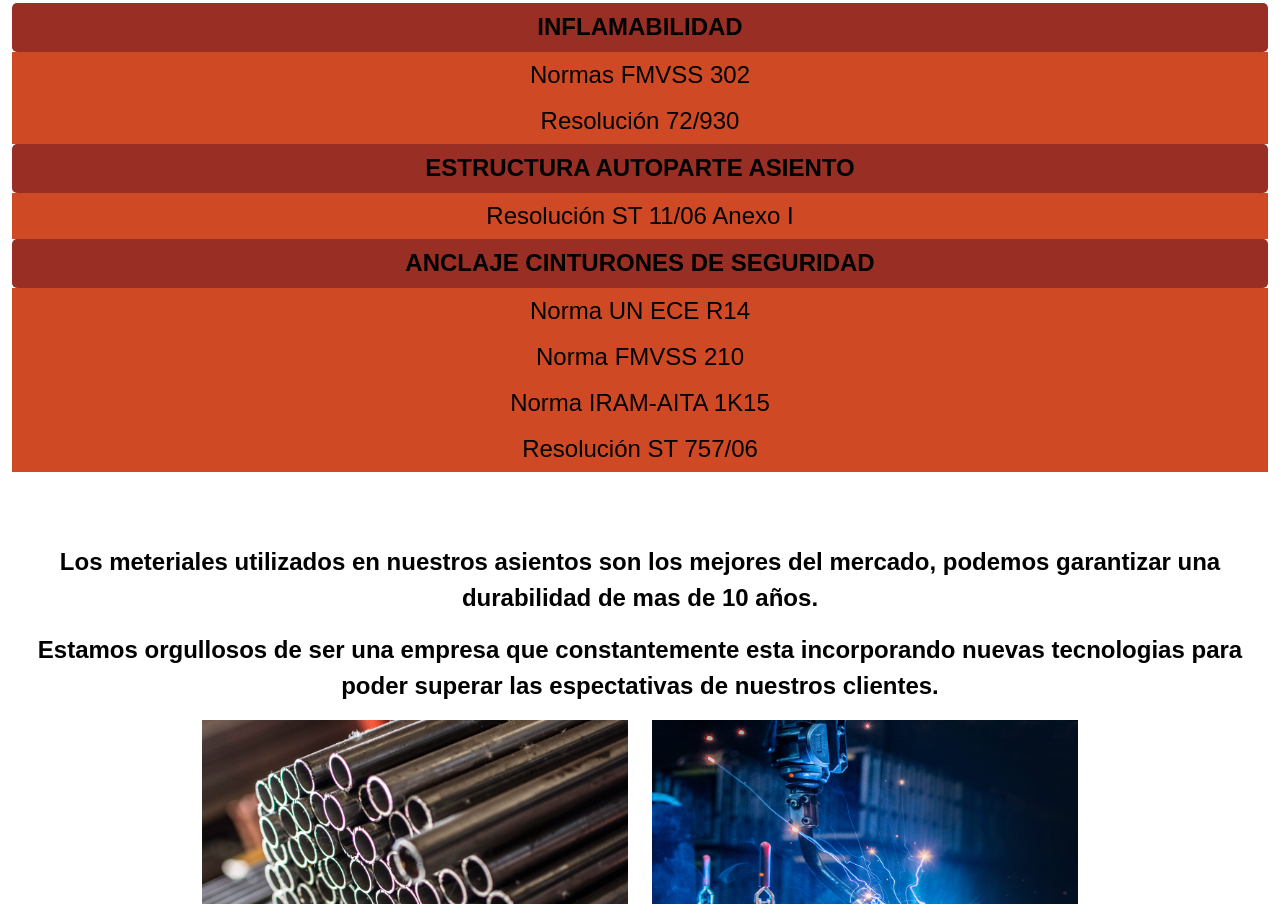
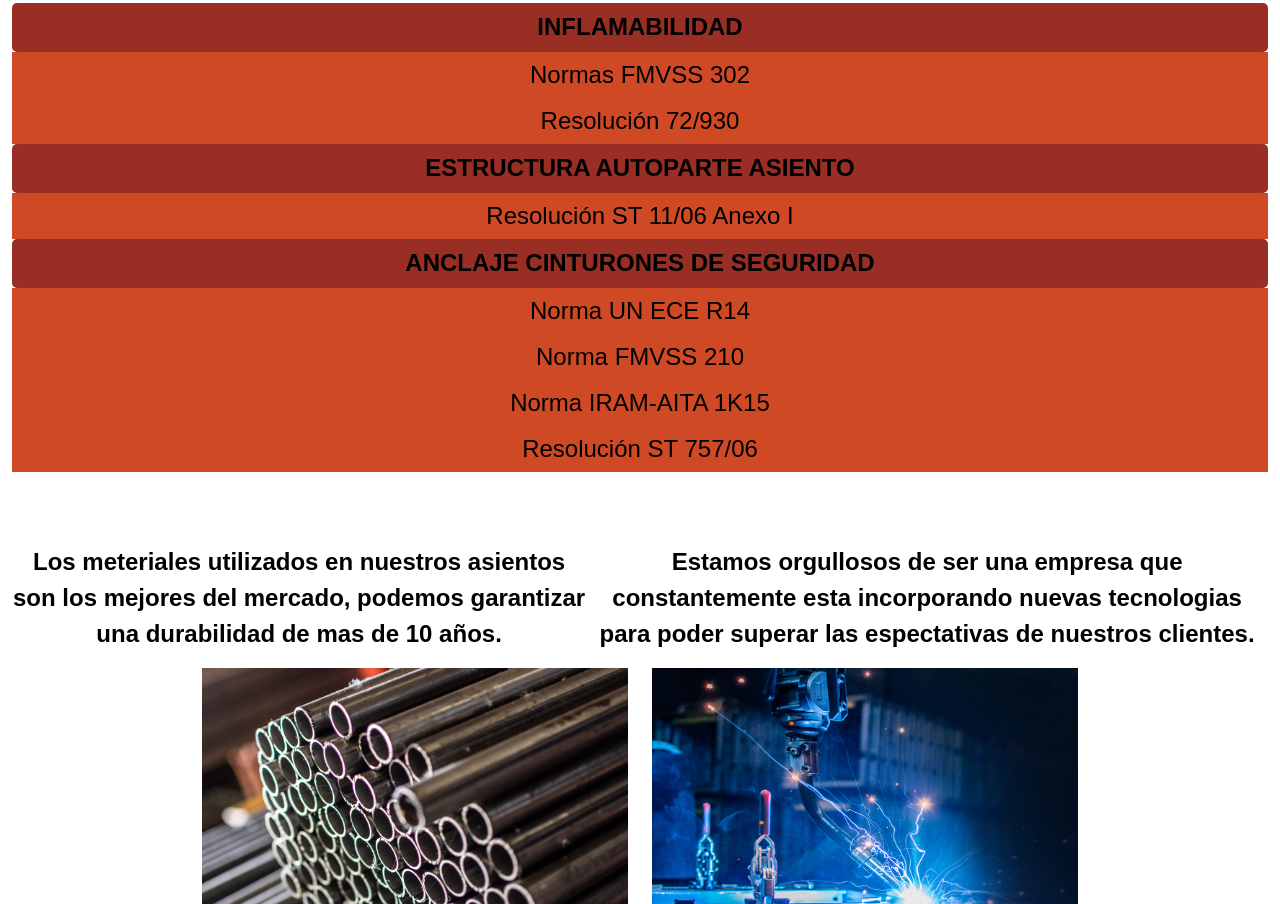
Before and after one commit to AgustinChavez44/PF-Chavez, a website: page pages/Calidad.html in a window 1280 px wide. Shown: the part 319-1223 px from the top of the page. Drawn offline with nearby package versions, Linux system fonts and the light colour scheme; files that its build step writes are made by us from their sources.

```diff
--- a/scss/_calidad.scss
+++ b/scss/_calidad.scss
@@ -48,6 +48,7 @@
     }
 /*MATERIALES*/
     .tex_materiales {
+        @include flex(flex, center, center);
         font-family: $fuente;
         color: map-get($coloresfondos, letras);
         font-size: 150%;
```
Also changed, not shown: pages/img/asiento4.jpg (added).
